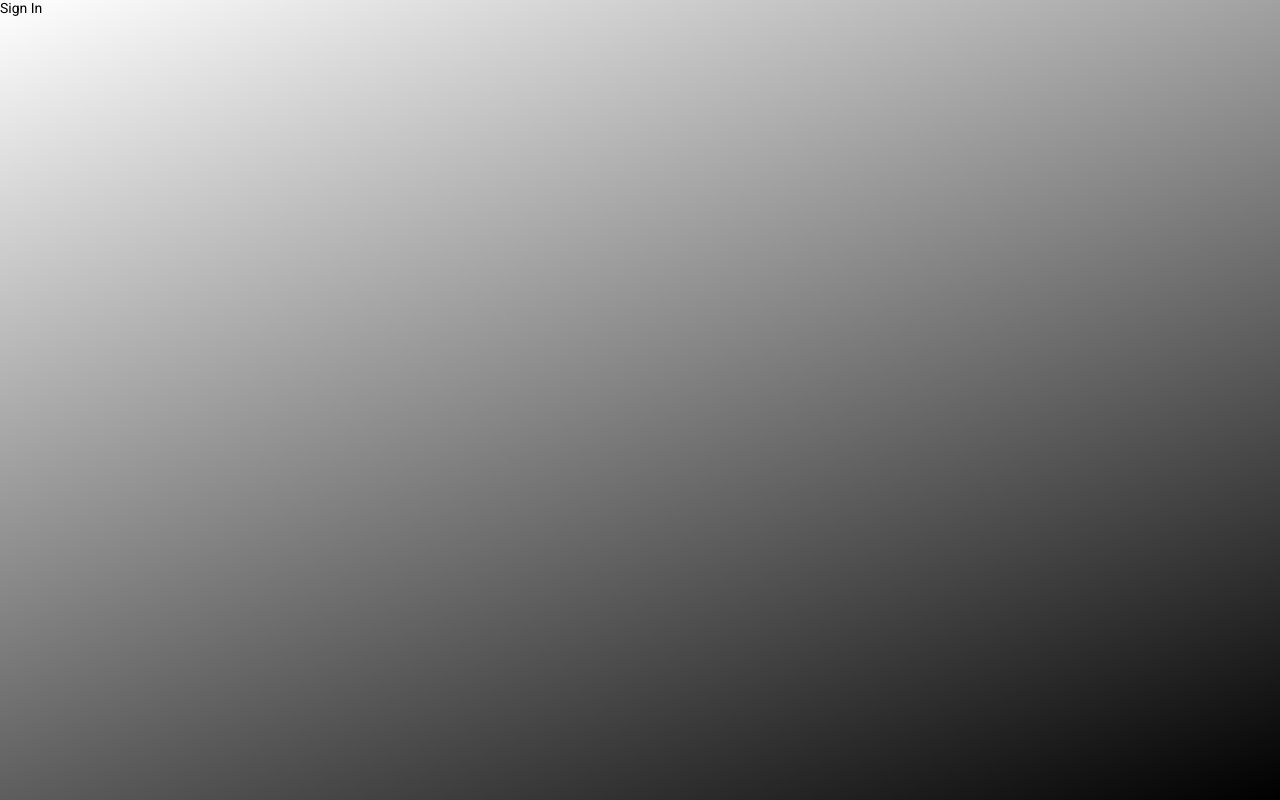
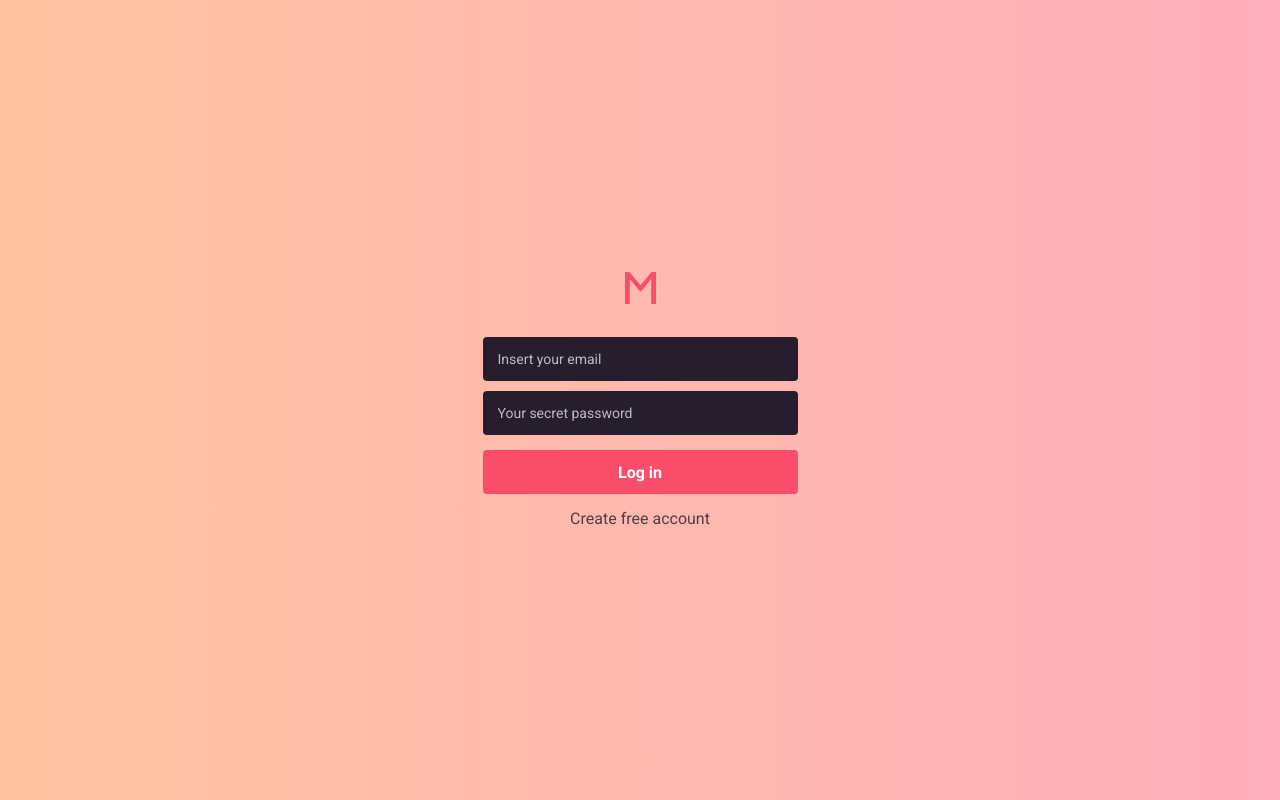
Before and after one commit to psatler/meetapp-frontend, a React (Create React App) app: page / in a window 1280 px wide. Built offline with nearby package versions, Linux system fonts and the light colour scheme.

Commit message:
style: add the basic HTML/CSS for the SignIn and SignUp pages
- install 'polished' to darken colors
- set up styles for both mentioned pages in the auth layout

```diff
--- a/package.json
+++ b/package.json
@@ -14,6 +14,7 @@
     "@types/react-router-dom": "^5.1.3",
     "@types/styled-components": "^4.4.1",
     "history": "^4.10.1",
+    "polished": "^3.4.2",
     "react": "^16.12.0",
     "react-dom": "^16.12.0",
     "react-router-dom": "^5.1.2",
--- a/src/pages/SignIn/index.tsx
+++ b/src/pages/SignIn/index.tsx
@@ -1,7 +1,20 @@
 import React from 'react';
+import { Link } from 'react-router-dom';
 
+import logo from '../../assets/logo.svg';
 // import { Container } from './styles';
 
 export default function SignIn() {
-  return <div>Sign In</div>;
+  return (
+    <>
+      <img src={logo} alt="Meetapp" />
+
+      <form>
+        <input type="email" placeholder="Insert your email" />
+        <input type="password" placeholder="Your secret password" />
+        <button type="submit">Log in</button>
+        <Link to="/register">Create free account</Link>
+      </form>
+    </>
+  );
 }
--- a/src/pages/SignUp/index.tsx
+++ b/src/pages/SignUp/index.tsx
@@ -1,7 +1,21 @@
 import React from 'react';
+import { Link } from 'react-router-dom';
 
+import logo from '../../assets/logo.svg';
 // import { Container } from './styles';
 
 export default function SignUp() {
-  return <div>Sign Up</div>;
+  return (
+    <>
+      <img src={logo} alt="Meetapp" />
+
+      <form>
+        <input type="text" placeholder="Insert your name" />
+        <input type="email" placeholder="Insert your email" />
+        <input type="password" placeholder="Your secret password" />
+        <button type="submit">Create free account</button>
+        <Link to="/">I already have an account</Link>
+      </form>
+    </>
+  );
 }
--- a/src/pages/_layouts/auth/index.tsx
+++ b/src/pages/_layouts/auth/index.tsx
@@ -1,6 +1,6 @@
 import React from 'react';
 
-import { Wrapper } from './styles';
+import { Wrapper, Content } from './styles';
 
 interface OwnProps {
   // eslint-disable-next-line
@@ -8,5 +8,9 @@ interface OwnProps {
 }
 
 export default function AuthLayot({ children }: OwnProps) {
-  return <Wrapper>{children}</Wrapper>;
+  return (
+    <Wrapper>
+      <Content>{children}</Content>
+    </Wrapper>
+  );
 }
--- a/src/pages/_layouts/auth/styles.ts
+++ b/src/pages/_layouts/auth/styles.ts
@@ -1,6 +1,65 @@
+import { darken } from 'polished';
 import styled from 'styled-components';
 
 export const Wrapper = styled.div`
   height: 100%;
-  background: linear-gradient(-200deg, #fff, #000);
+  background: linear-gradient(-90deg, #ffafbd, #ffc3a0);
+
+  display: flex;
+  align-items: center;
+  justify-content: center;
 `;
+
+export const Content = styled.div`
+  width: 100%;
+  max-width: 315px;
+  text-align: center; /**to center the logo and form */
+
+  form {
+    display: flex;
+    flex-direction: column;
+    margin-top: 30px;
+
+    input {
+      background: #271e2d;
+      border: 0;
+      border-radius: 4px;
+      height: 44px;
+      padding: 0 15px;
+      color: #fff;
+      margin: 0 0 10px;
+
+      &::placeholder {
+        color: rgba(255, 255, 255, 0.7);
+      }
+    }
+
+    button {
+      margin: 5px 0 0;
+      height: 44px;
+      background: #f94d6a;
+      font-weight: bold;
+      color: #fff;
+      border: 0;
+      border-radius: 4px;
+      font-size: 16px;
+      /* to make the transition smoother */
+      transition: background 0.5s;
+
+      &:hover {
+        background: ${darken(0.08, '#f94d6a')};
+      }
+    }
+
+    a {
+      color: #271e2d;
+      margin-top: 15px;
+      font-size: 16px;
+      opacity: 0.8;
+
+      &:hover {
+        opacity: 1;
+      }
+    }
+  }
+`;
```
Also changed, not shown: src/assets/logo.svg (added), 1 other file (tests, documents, lock files or other folders).
